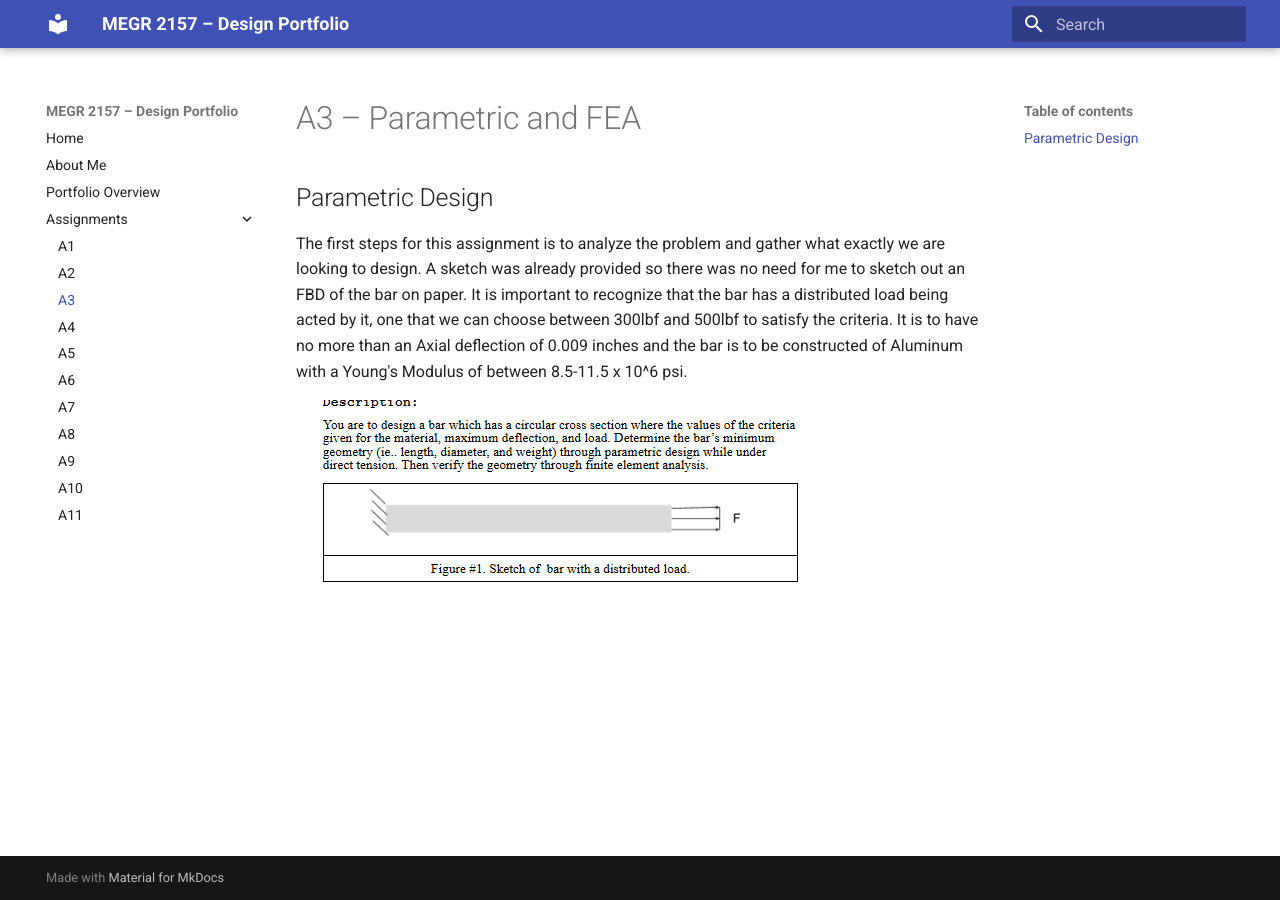
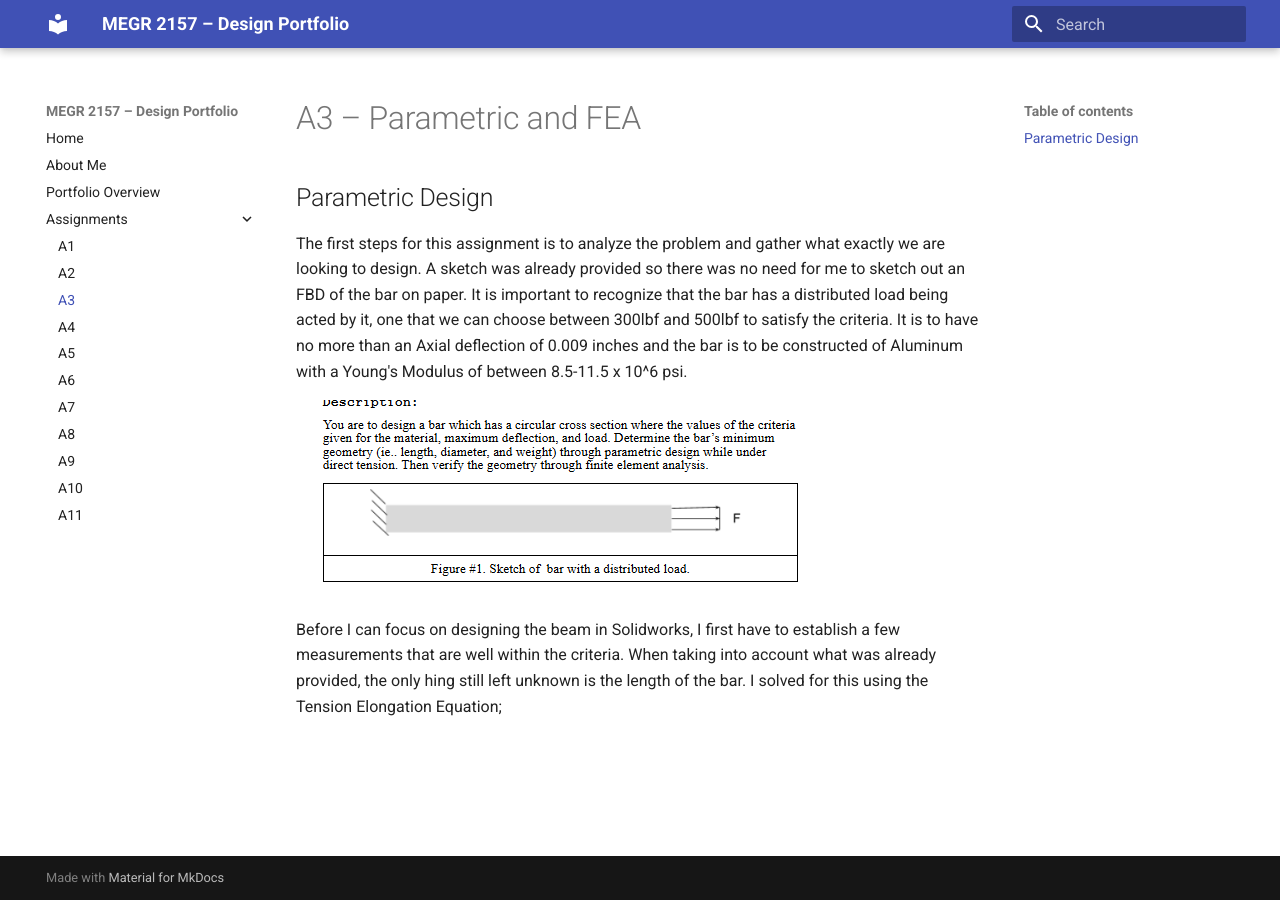
Before and after one commit to bspinne2/megr2157-portfolio, an MkDocs documentation site: the page built from docs/assignments/A03/index.md, in a window 1280 px wide. Built offline with MkDocs 1.6.1 and Material for MkDocs 9.7.7, drawn with Linux system fonts in a browser that asks for light colours.

Commit message:
Update index.md

```diff
--- a/docs/assignments/A03/index.md
+++ b/docs/assignments/A03/index.md
@@ -5,3 +5,5 @@
 The first steps for this assignment is to analyze the problem and gather what exactly we are looking to design. A sketch was already provided so there was no need for me to sketch out an FBD of the bar on paper. It is important to recognize that the bar has a distributed load being acted by it, one that we can choose between 300lbf and 500lbf to satisfy the criteria. It is to have no more than an Axial deflection of 0.009 inches and the bar is to be constructed of Aluminum with a Young's Modulus of between 8.5-11.5 x 10^6 psi.
 
 ![Screenshot](Screenshot%202026-09-09%20130419.png)
+
+Before I can focus on designing the beam in Solidworks, I first have to establish a few measurements that are well within the criteria. When taking into account what was already provided, the only hing still left unknown is the length of the bar. I solved for this using the Tension Elongation Equation;
```
